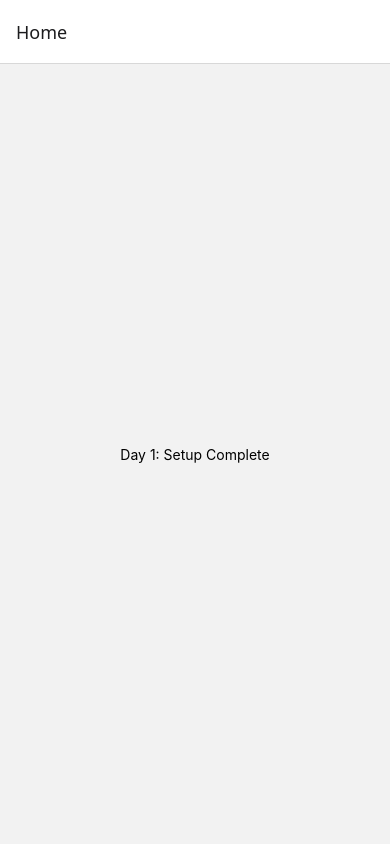
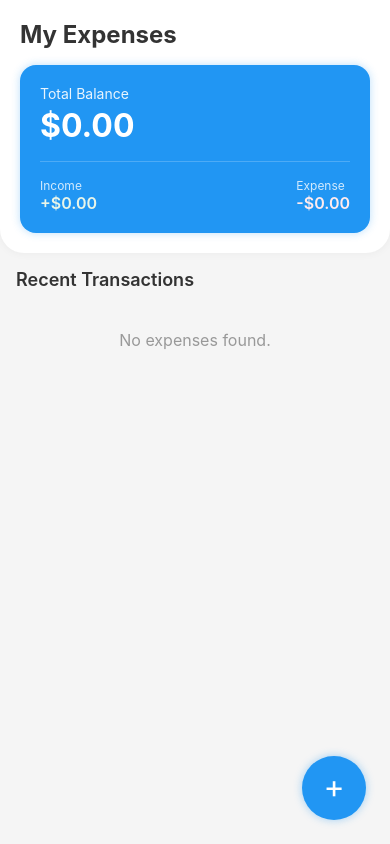
Before and after one commit to jeriaj9/expenses-tracker, a React Native app: screen /Home in a window 390 px wide. Built offline with nearby package versions, Linux system fonts and the light colour scheme.

Commit message:
feat: implement add/edit expense screen

```diff
--- a/src/navigation/index.tsx
+++ b/src/navigation/index.tsx
@@ -1,31 +1,34 @@
 import React from 'react';
 import { NavigationContainer } from '@react-navigation/native';
 import { createNativeStackNavigator } from '@react-navigation/native-stack';
-import { View, Text, StyleSheet } from 'react-native';
+import { RootStackParamList } from '../types/navigation';
+import { HomeScreen } from '../screens/HomeScreen';
+import { AddEditExpenseScreen } from '../screens/AddEditExpenseScreen';
 
-const Stack = createNativeStackNavigator();
-
-// Placeholder screen for Day 1
-const PlaceholderScreen = () => (
-  <View style={styles.container}>
-    <Text>Day 1: Setup Complete</Text>
-  </View>
-);
+const Stack = createNativeStackNavigator<RootStackParamList>();
 
 export default function AppNavigator() {
   return (
     <NavigationContainer>
-      <Stack.Navigator>
-        <Stack.Screen name="Home" component={PlaceholderScreen} />
+      <Stack.Navigator
+        initialRouteName="Home"
+        screenOptions={{
+          headerStyle: { backgroundColor: 'white' },
+          headerShadowVisible: false,
+          contentStyle: { backgroundColor: '#f5f5f5' },
+        }}
+      >
+        <Stack.Screen
+          name="Home"
+          component={HomeScreen}
+          options={{ headerShown: false }}
+        />
+        <Stack.Screen
+          name="AddEditExpense"
+          component={AddEditExpenseScreen}
+          options={{ presentation: 'modal' }}
+        />
       </Stack.Navigator>
     </NavigationContainer>
   );
 }
-
-const styles = StyleSheet.create({
-  container: {
-    flex: 1,
-    alignItems: 'center',
-    justifyContent: 'center',
-  },
-});
--- /dev/null
+++ b/src/screens/AddEditExpenseScreen.tsx
@@ -0,0 +1,65 @@
+import React, { useLayoutEffect } from 'react';
+import { View, StyleSheet, ScrollView } from 'react-native';
+import { NativeStackScreenProps } from '@react-navigation/native-stack';
+import { RootStackParamList } from '../types/navigation';
+import { useExpenseStore } from '../store/useExpenseStore';
+import { ExpenseForm } from '../components/ExpenseForm';
+import { Expense } from '../types/expense';
+import 'react-native-get-random-values';
+import { v4 as uuidv4 } from 'uuid';
+
+type Props = NativeStackScreenProps<RootStackParamList, 'AddEditExpense'>;
+
+export const AddEditExpenseScreen: React.FC<Props> = ({ navigation, route }) => {
+    const { expenseId } = route.params;
+    const { addExpense, updateExpense, getExpenseById, removeExpense } = useExpenseStore();
+
+    const existingExpense = expenseId ? getExpenseById(expenseId) : undefined;
+
+    useLayoutEffect(() => {
+        navigation.setOptions({
+            title: expenseId ? 'Edit Expense' : 'Add Expense',
+        });
+    }, [navigation, expenseId]);
+
+    const handleSubmit = (data: any) => {
+        if (existingExpense) {
+            updateExpense(existingExpense.id, data);
+        } else {
+            const newExpense: Expense = {
+                id: uuidv4(),
+                ...data,
+                amount: parseFloat(data.amount),
+            };
+            addExpense(newExpense);
+        }
+        navigation.goBack();
+    };
+
+    return (
+        <ScrollView style={styles.container}>
+            <ExpenseForm
+                initialValues={
+                    existingExpense
+                        ? {
+                            title: existingExpense.title,
+                            amount: existingExpense.amount.toString(),
+                            date: existingExpense.date,
+                            type: existingExpense.type,
+                        }
+                        : undefined
+                }
+                onSubmit={handleSubmit}
+                submitLabel={existingExpense ? 'Update' : 'Add'}
+            />
+        </ScrollView>
+    );
+};
+
+const styles = StyleSheet.create({
+    container: {
+        flex: 1,
+        padding: 16,
+        backgroundColor: '#f5f5f5',
+    },
+});
```
